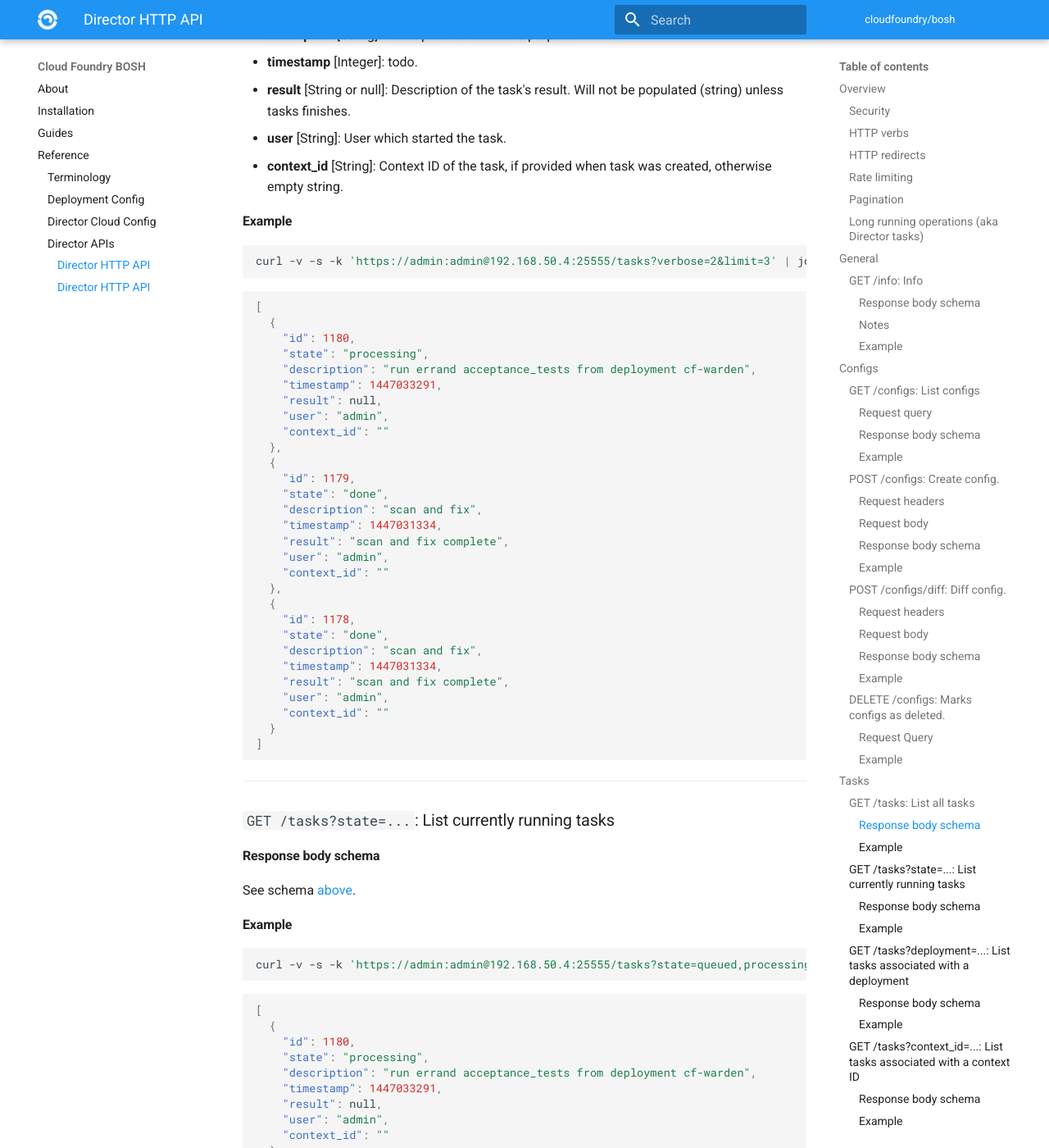
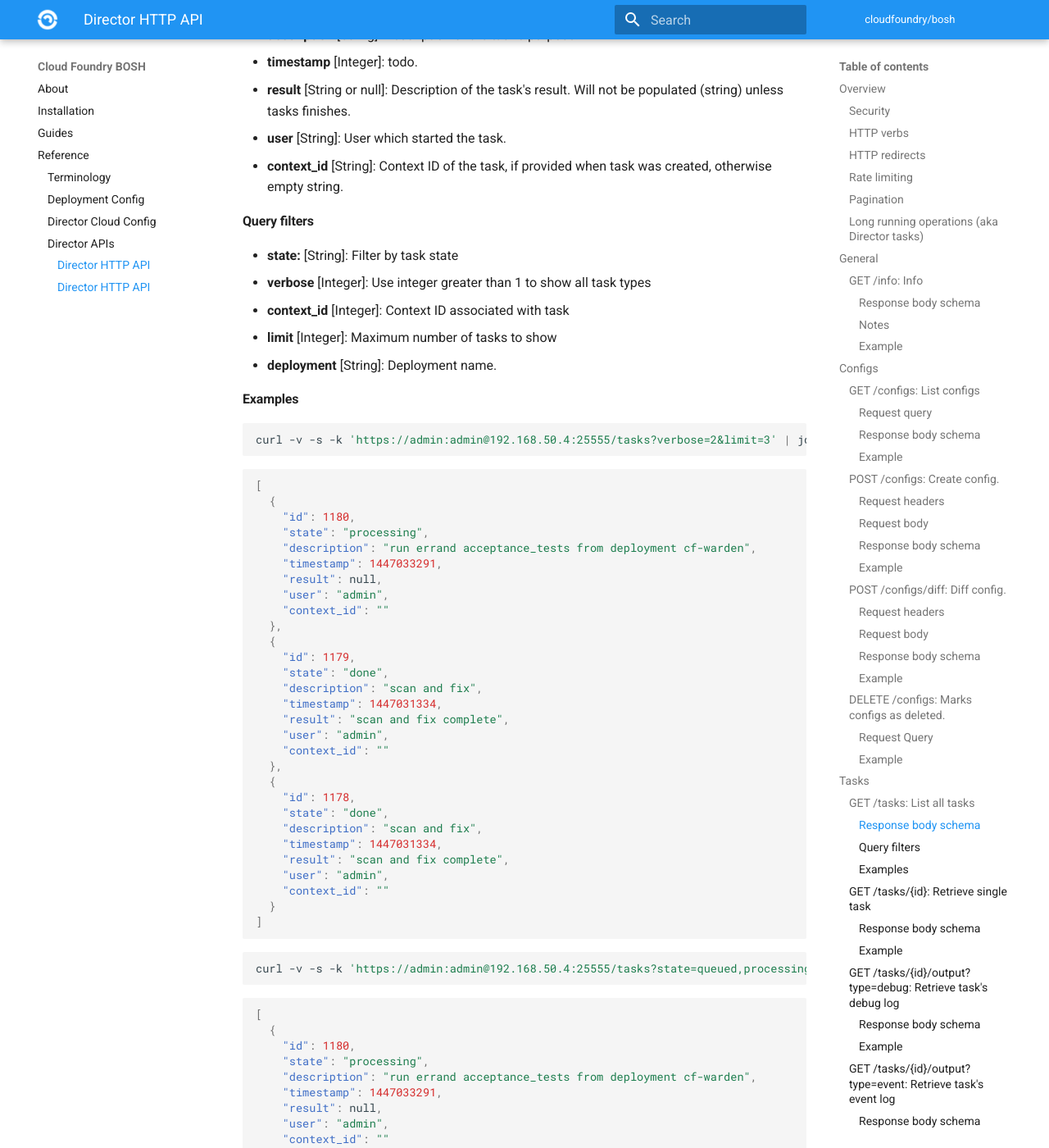
Before and after one commit to cloudfoundry/docs-bosh, an MkDocs documentation site: the page built from content/director-api-v1.md, in a window 1280 px wide and 1400 px high, scrolled down 6045 px. Shown: the whole window at 82% size. Built offline with MkDocs 1.6.1 and Material for MkDocs 9.7.7, drawn with Linux system fonts in a browser that asks for light colours; old or Windows-style settings are respelled for this version of MkDocs; some of the changed text lies outside the part shown.

Commit message:
Provide query filters for /tasks
[#171120065] https://www.pivotaltracker.com/story/show/171120065

````diff
--- a/content/director-api-v1.md
+++ b/content/director-api-v1.md
@@ -242,7 +242,15 @@ See [Director tasks](director-tasks.md) for related info.
 - **user** [String]: User which started the task.
 - **context_id** [String]: Context ID of the task, if provided when task was created, otherwise empty string.
 
-#### Example
+#### Query filters
+
+- **state:** [String]: Filter by task state
+- **verbose** [Integer]: Use integer greater than 1 to show all task types
+- **context_id** [Integer]: Context ID associated with task
+- **limit** [Integer]: Maximum number of tasks to show
+- **deployment** [String]: Deployment name.
+
+#### Examples
 
 ```shell
 curl -v -s -k 'https://admin:admin@192.168.50.4:25555/tasks?verbose=2&limit=3' | jq .
@@ -280,15 +288,6 @@ curl -v -s -k 'https://admin:admin@192.168.50.4:25555/tasks?verbose=2&limit=3' |
 ]
 ```
 
----
-### `GET /tasks?state=...`: List currently running tasks {: #list-current-tasks }
-
-#### Response body schema
-
-See schema [above](#list-tasks).
-
-#### Example
-
 ```shell
 curl -v -s -k 'https://admin:admin@192.168.50.4:25555/tasks?state=queued,processing,cancelling&verbose=2' | jq .
 ```
@@ -307,17 +306,6 @@ curl -v -s -k 'https://admin:admin@192.168.50.4:25555/tasks?state=queued,process
 ]
 ```
 
----
-### `GET /tasks?deployment=...`: List tasks associated with a deployment {: #list-deployment-tasks }
-
-Other tasks query params can be applied.
-
-#### Response body schema
-
-See schema [above](#list-tasks).
-
-#### Example
-
 ```shell
 curl -v -s -k 'https://admin:admin@192.168.50.4:25555/tasks?deploymet=cf-warden' | jq .
 ```
@@ -335,17 +323,6 @@ curl -v -s -k 'https://admin:admin@192.168.50.4:25555/tasks?deploymet=cf-warden'
   }
 ]
 ```
-
----
-### `GET /tasks?context_id=...`: List tasks associated with a context ID {: #list-context-tasks }
-
-Other tasks query params can be applied.
-
-#### Response body schema
-
-See schema [above](#list-tasks).
-
-#### Example
 
 ```shell
 curl -v -s -k 'https://admin:admin@192.168.50.4:25555/tasks?context_id=4528' | jq .
@@ -1199,7 +1176,7 @@ See [Events](events.md) for info.
 
 #### Query filters
 
-- **before_id`:** [String]: Event ID.
+- **before_id:** [String]: Event ID.
 - **before_time** [String]: Ruby parseable time. Example: `Thu May 4 17:06:40 UTC 2017`.
 - **after_time** [String]: Ruby parseable time. Example: `Thu May 4 17:06:40 UTC 2017`
 - **task** [String]: Task ID.
````
